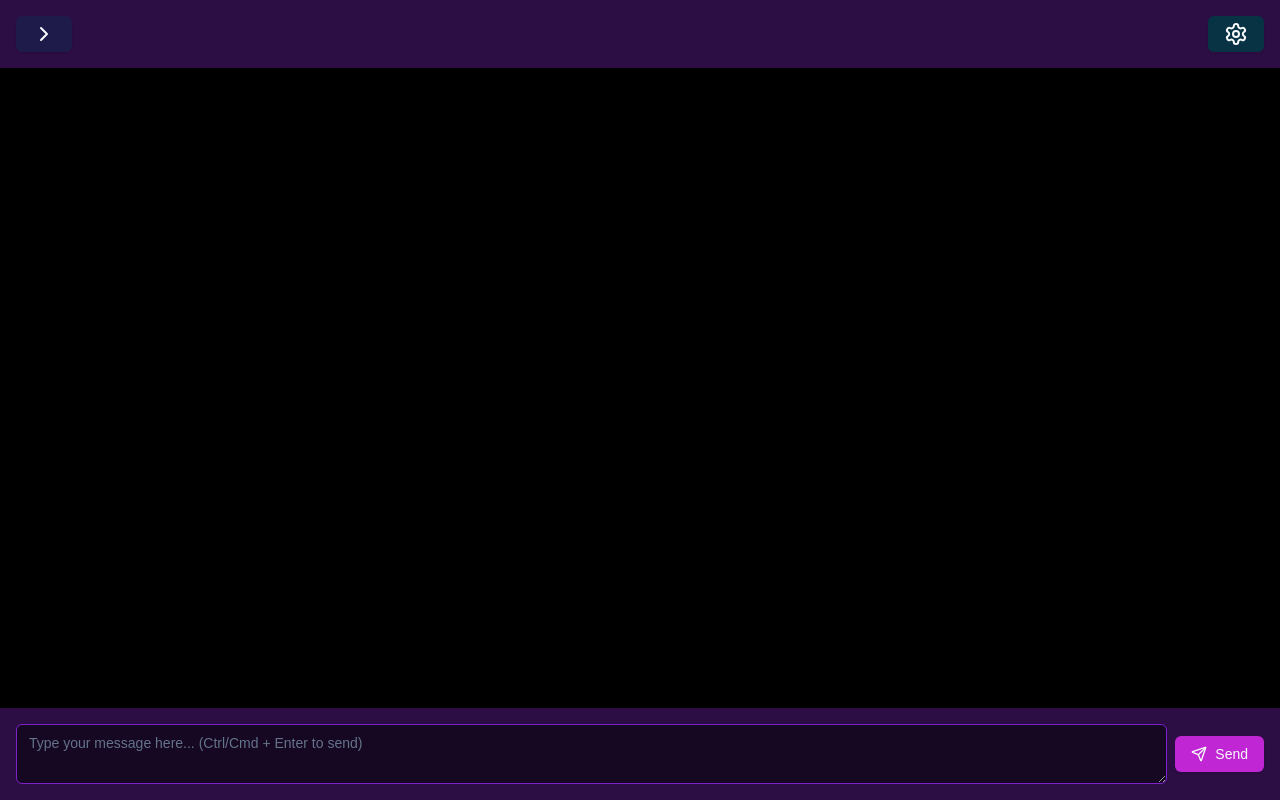
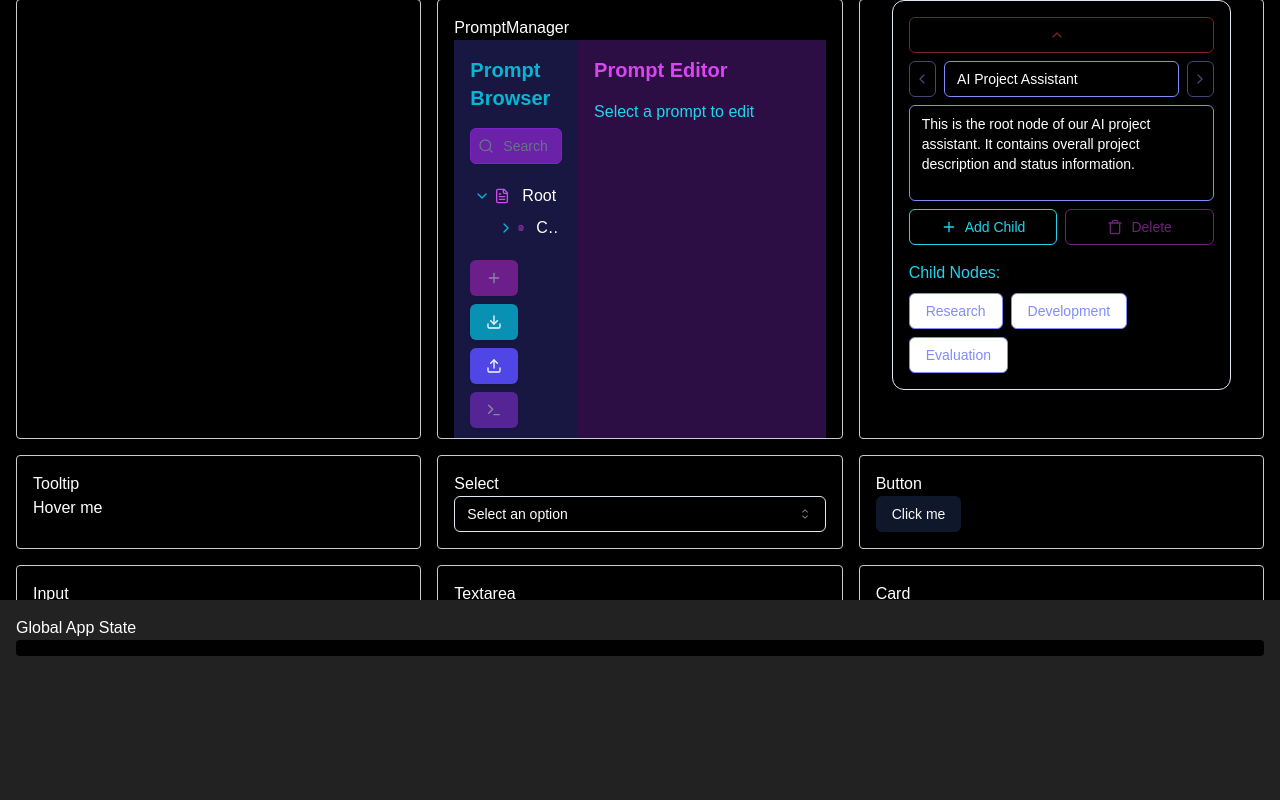
Before and after one commit to JacKaL37/cogmate, a Next.js app in the folder cogmate/: page / in a window 1280 px wide. Built offline with nearby package versions, Linux system fonts and the light colour scheme.

Commit message:
workshop building

```diff
--- a/cogmate/app/page.tsx
+++ b/cogmate/app/page.tsx
@@ -1,5 +1,5 @@
-import DynamicAIChat from "@/components/DynamicAIChat";
+import WorkshopDashboard from "@/components/WorkshopDashboard";
 
 export default function Page() {
-  return <DynamicAIChat />;
+  return <WorkshopDashboard />;
 }
--- a/cogmate/components/PromptManager.tsx
+++ b/cogmate/components/PromptManager.tsx
@@ -56,7 +56,7 @@ const initialPrompts: Prompt = {
   ]
 }
 
-export default function Component() {
+export default function PromptManager() {
   const [prompts, setPrompts] = useState<Prompt>(initialPrompts)
   const [selectedPrompt, setSelectedPrompt] = useState<Prompt | null>(null)
   const [expandedNodes, setExpandedNodes] = useState<Set<string>>(new Set(["root"]))
--- a/cogmate/components/advanced-prompt-tree-viewer.tsx
+++ b/cogmate/components/PromptTreeEditor.tsx
@@ -42,7 +42,7 @@ const getPathToNode = (node: PromptNode, targetId: string): PromptNode[] => {
   return []
 }
 
-export function AdvancedPromptTreeViewerComponent() {
+export default function PromptTreeEditor() {
   const [tree, setTree] = useState<PromptNode>(() => {
     const root = createNode('root', 'AI Project Assistant', 'This is the root node of our AI project assistant. It contains overall project description and status information.', null)
 
--- /dev/null
+++ b/cogmate/components/WorkshopDashboard.tsx
@@ -0,0 +1,89 @@
+'use client';
+
+import React from 'react';
+import DynamicAIChat from '@/components/DynamicAIChat';
+import PromptTreeEditor from '@/components/PromptTreeEditor';
+import PromptManager from '@/components/PromptManager';
+import { Tooltip, TooltipTrigger, TooltipContent, TooltipProvider } from '@/components/ui/tooltip';
+import { Select, SelectTrigger, SelectContent, SelectItem } from '@/components/ui/select';
+import { Button } from '@/components/ui/button';
+import { Input } from '@/components/ui/input';
+import { Textarea } from '@/components/ui/textarea';
+import { Card, CardContent } from '@/components/ui/card';
+import { Checkbox } from '@/components/ui/checkbox';
+import { Slider } from '@/components/ui/slider';
+import { Provider } from 'react-redux';
+import { configureStore } from '@reduxjs/toolkit';
+import appReducer from '@/store/appSlice';
+
+const store = configureStore({
+  reducer: {
+    app: appReducer,
+  },
+});
+
+const components = [
+  { name: 'DynamicAIChat', component: <DynamicAIChat /> },
+  { name: 'PromptManager', component: <PromptManager /> },
+  { name: 'PromptTreeEditor', component: <PromptTreeEditor /> },
+  { name: 'Tooltip', component: (
+    <Tooltip>
+      <TooltipTrigger>Hover me</TooltipTrigger>
+      <TooltipContent>Tooltip content with more details</TooltipContent>
+    </Tooltip>
+  ) },
+  { name: 'Select', component: (
+    <>
+      <Select>
+        <SelectTrigger>Select an option</SelectTrigger>
+        <SelectContent>
+          <SelectItem value="option1">Option 1</SelectItem>
+          <SelectItem value="option2">Option 2</SelectItem>
+          <SelectItem value="option3">Option 3</SelectItem>
+        </SelectContent>
+      </Select>
+    </>
+  ) },
+  { name: 'Button', component: <Button onClick={() => alert('Button clicked!')}>Click me</Button> },
+  { name: 'Input', component: <Input placeholder="Type here" defaultValue="Default text" /> },
+  { name: 'Textarea', component: <Textarea placeholder="Type here" defaultValue="Default text in textarea" /> },
+  { name: 'Card', component: (
+    <Card>
+      <CardContent>
+        <h4>Card Title</h4>
+        <p>Card content with more details and information.</p>
+      </CardContent>
+    </Card>
+  ) },
+  { name: 'Checkbox', component: <Checkbox defaultChecked>Check me</Checkbox> },
+  { name: 'Slider', component: <Slider defaultValue={[50]} min={0} max={100} step={1} /> },
+];
+
+const WorkshopDashboard = () => {
+  return (
+    <Provider store={store}>
+      <TooltipProvider>
+        <div style={{ display: 'flex', flexDirection: 'column', height: '100vh', backgroundColor: "black", color: "white" }}>
+          <div style={{ flex: '1 1 auto', overflowY: 'auto', padding: '16px' }}>
+            <div style={{ display: 'flex', flexWrap: 'wrap', gap: '16px' }}>
+              {components.map(({ name, component }) => (
+                <div key={name} style={{ flex: '1 1 calc(33.333% - 16px)', boxSizing: 'border-box', padding: '16px', border: '1px solid #ccc', borderRadius: '4px', overflowY: 'scroll',  maxHeight: 'calc(80vh - 200px)' }}>
+                  <h3>{name}</h3>
+                  {component}
+                </div>
+              ))}
+            </div>
+          </div>
+          <div style={{ flex: '0 0 200px', overflowY: 'auto', padding: '16px', backgroundColor: '#222' }}>
+            <h3>Global App State</h3>
+            <pre style={{ background: '#010101', padding: '8px', borderRadius: '4px', color: 'white' }}>
+              {/* Display global app state here */}
+            </pre>
+          </div>
+        </div>
+      </TooltipProvider>
+    </Provider>
+  );
+};
+
+export default WorkshopDashboard;
--- /dev/null
+++ b/cogmate/components/ui/resizable.tsx
@@ -0,0 +1,45 @@
+"use client"
+
+import { DragHandleDots2Icon } from "@radix-ui/react-icons"
+import * as ResizablePrimitive from "react-resizable-panels"
+
+import { cn } from "@/lib/utils"
+
+const ResizablePanelGroup = ({
+  className,
+  ...props
+}: React.ComponentProps<typeof ResizablePrimitive.PanelGroup>) => (
+  <ResizablePrimitive.PanelGroup
+    className={cn(
+      "flex h-full w-full data-[panel-group-direction=vertical]:flex-col",
+      className
+    )}
+    {...props}
+  />
+)
+
+const ResizablePanel = ResizablePrimitive.Panel
+
+const ResizableHandle = ({
+  withHandle,
+  className,
+  ...props
+}: React.ComponentProps<typeof ResizablePrimitive.PanelResizeHandle> & {
+  withHandle?: boolean
+}) => (
+  <ResizablePrimitive.PanelResizeHandle
+    className={cn(
+      "relative flex w-px items-center justify-center bg-border after:absolute after:inset-y-0 after:left-1/2 after:w-1 after:-translate-x-1/2 focus-visible:outline-none focus-visible:ring-1 focus-visible:ring-ring focus-visible:ring-offset-1 data-[panel-group-direction=vertical]:h-px data-[panel-group-direction=vertical]:w-full data-[panel-group-direction=vertical]:after:left-0 data-[panel-group-direction=vertical]:after:h-1 data-[panel-group-direction=vertical]:after:w-full data-[panel-group-direction=vertical]:after:-translate-y-1/2 data-[panel-group-direction=vertical]:after:translate-x-0 [&[data-panel-group-direction=vertical]>div]:rotate-90",
+      className
+    )}
+    {...props}
+  >
+    {withHandle && (
+      <div className="z-10 flex h-4 w-3 items-center justify-center rounded-sm border bg-border">
+        <DragHandleDots2Icon className="h-2.5 w-2.5" />
+      </div>
+    )}
+  </ResizablePrimitive.PanelResizeHandle>
+)
+
+export { ResizablePanelGroup, ResizablePanel, ResizableHandle }
--- a/cogmate/package.json
+++ b/cogmate/package.json
@@ -15,6 +15,7 @@
     "@radix-ui/react-slider": "^1.2.1",
     "@radix-ui/react-slot": "^1.1.0",
     "@radix-ui/react-tooltip": "^1.1.3",
+    "@reduxjs/toolkit": "^2.3.0",
     "class-variance-authority": "^0.7.0",
     "clsx": "^2.1.1",
     "lucide-react": "^0.447.0",
@@ -22,6 +23,8 @@
     "react": "^18",
     "react-dom": "^18",
     "react-markdown": "^9.0.1",
+    "react-redux": "^9.1.2",
+    "react-resizable-panels": "^2.1.6",
     "react-swipeable": "^7.0.1",
     "tailwind-merge": "^2.5.3",
     "tailwindcss-animate": "^1.0.7"
--- /dev/null
+++ b/cogmate/store/appSlice.ts
@@ -0,0 +1,16 @@
+import { createSlice } from '@reduxjs/toolkit';
+
+const initialState = {
+  // Define your initial state here
+};
+
+const appSlice = createSlice({
+  name: 'app',
+  initialState,
+  reducers: {
+    // Define your reducers here
+  },
+});
+
+export const { /* export your actions here */ } = appSlice.actions;
+export default appSlice.reducer;
```
Also changed, not shown: 1 other file (tests, documents, lock files or other folders).
